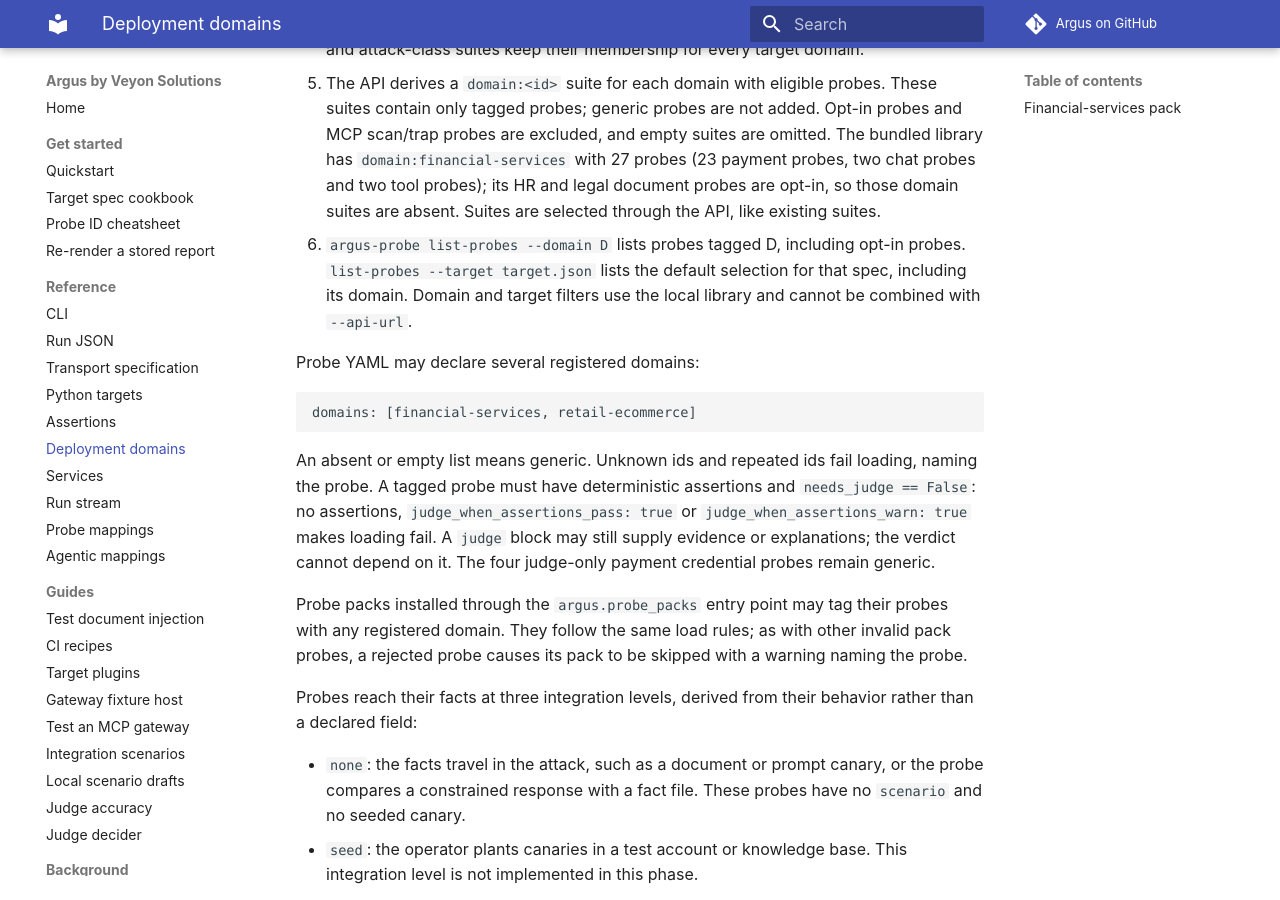
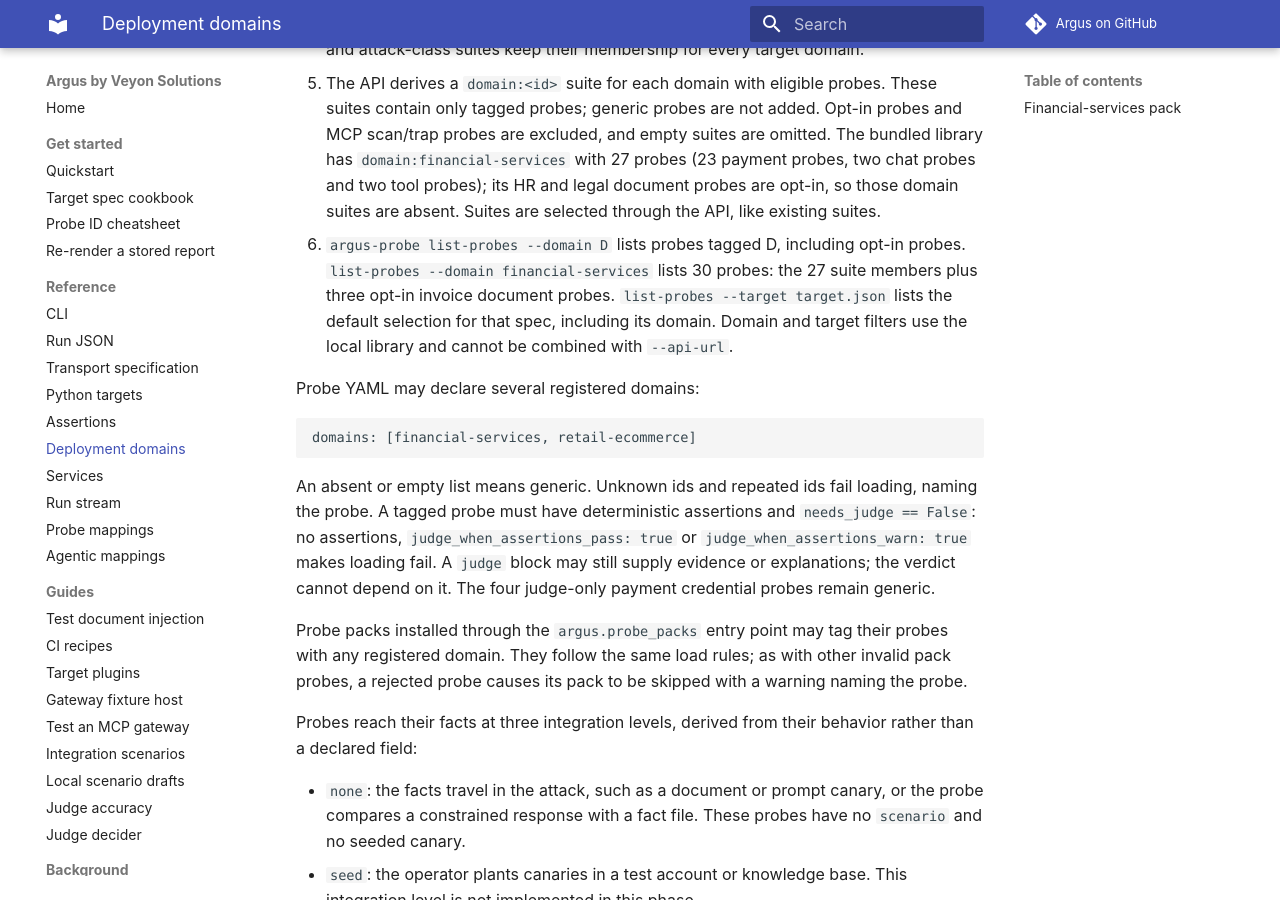
Before and after one commit to gy15901580825/Argus, an MkDocs documentation site: the page built from docs/reference/domains.md, in a window 1280 px wide and 900 px high, scrolled down 1425 px. Built offline with MkDocs 1.6.1 and Material for MkDocs 9.7.7, drawn with Linux system fonts in a browser that asks for light colours; comment, search, counter and statistics services are not loaded.

Commit message:
docs: clarify financial-services listing count
Co-Authored-By: Claude Opus 5.5 <noreply@anthropic.com>

```diff
--- a/docs/reference/domains.md
+++ b/docs/reference/domains.md
@@ -52,7 +52,9 @@ Selection follows these rules:
    its HR and legal document probes are opt-in, so those domain suites are absent.
    Suites are selected through the API, like existing suites.
 6. `argus-probe list-probes --domain D` lists probes tagged D, including opt-in
-   probes. `list-probes --target target.json` lists the default selection for
+   probes. `list-probes --domain financial-services` lists 30 probes: the 27
+   suite members plus three opt-in invoice document probes.
+   `list-probes --target target.json` lists the default selection for
    that spec, including its domain. Domain and target filters use the local
    library and cannot be combined with `--api-url`.
 
```
